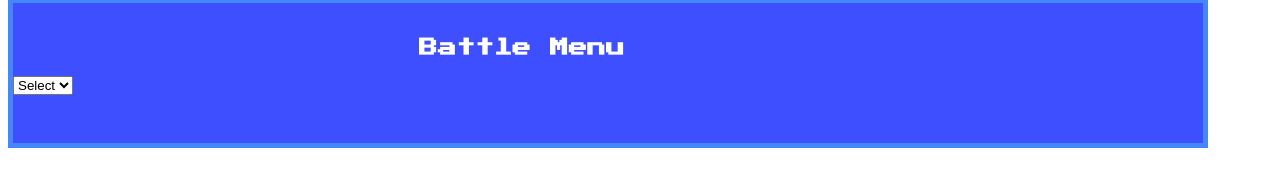
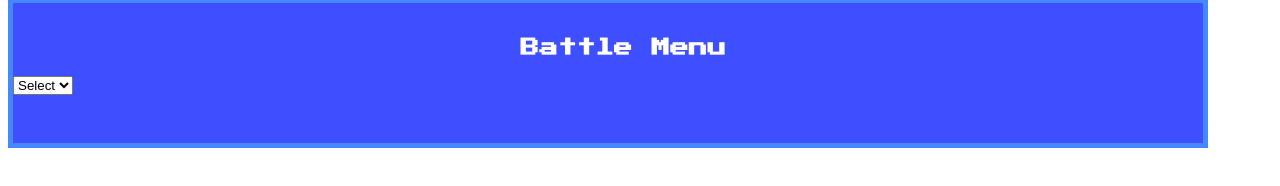
Before and after one commit to kug3lblitz/turnbased_game, a plain HTML site: page index.html in a window 1280 px wide. Shown: the part 610-796 px from the top of the page. Drawn offline with Linux system fonts and the light colour scheme.

Commit message:
actually added anims, changed header alignment

```diff
--- a/styles/main.scss
+++ b/styles/main.scss
@@ -53,7 +53,7 @@ $border-box-sizing: true !default;
 }
 
 h3 {
-  @include shift(4);
+  @include shift(5);
   margin-top: 35px;
   vertical-align: middle;
   color: white;
```
Also changed, not shown: styles/main.css.
